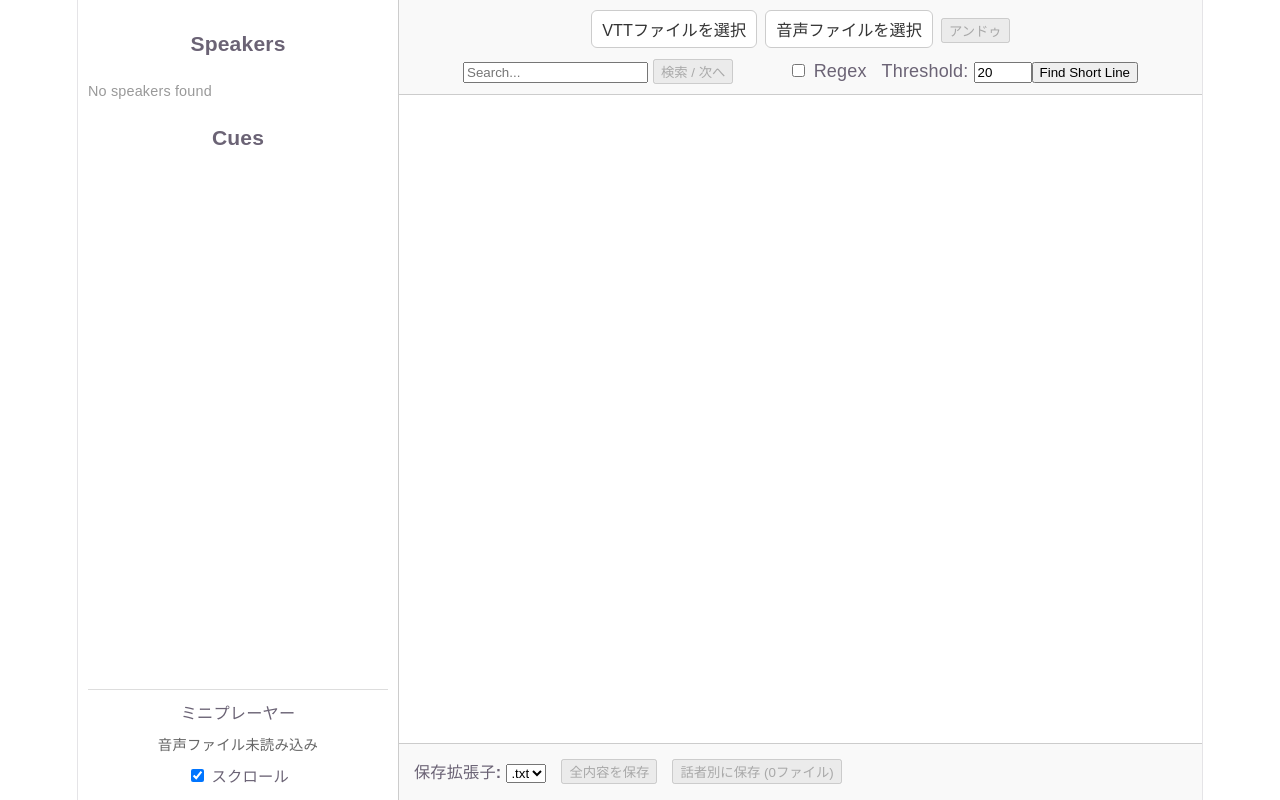
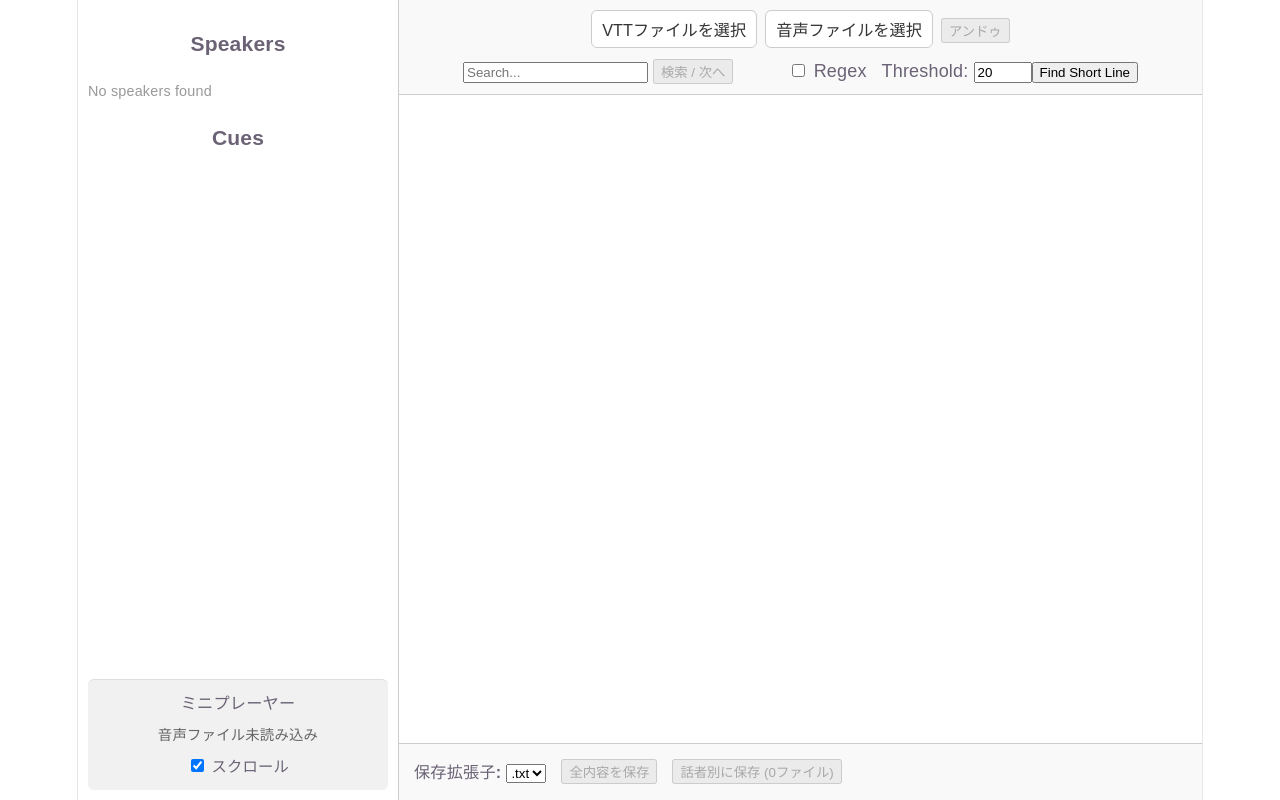
Before and after one commit to TakamiChie/vtt-editor, a React (Vite) app: page / in a window 1280 px wide. Built offline with nearby package versions, Linux system fonts and the light colour scheme.

Commit message:
ミニプレーヤー状態を背景色で可視化

```diff
--- a/src/VttEditor.tsx
+++ b/src/VttEditor.tsx
@@ -27,6 +27,7 @@ const VttEditor: React.FC = () => {
   });
   const [audioUrl, setAudioUrl] = useState<string>("");
   const [audioFileName, setAudioFileName] = useState<string>("");
+  const [audioStatus, setAudioStatus] = useState<"未読み込み" | "再生中" | "停止中">("未読み込み");
   const [isAutoScrollEnabled, setIsAutoScrollEnabled] = useState(true);
   const scrollRef = useRef<{ [key: string]: HTMLDivElement | null }>({});
   const audioRef = useRef<HTMLAudioElement | null>(null);
@@ -126,6 +127,7 @@ const VttEditor: React.FC = () => {
       return newAudioUrl;
     });
     setAudioFileName(file.name);
+    setAudioStatus("停止中");
   };
 
   useEffect(() => {
@@ -236,12 +238,14 @@ const VttEditor: React.FC = () => {
     player.play().catch(() => {
       // 自動再生制限などで再生できない場合は何もしない
     });
+    setAudioStatus("再生中");
   }, [audioUrl, cues]);
 
   const pauseAudio = useCallback(() => {
     if (!audioRef.current) return;
     const player = audioRef.current;
     player.pause();
+    setAudioStatus("停止中");
   }, []);
 
   const playPauseFromCue = useCallback((index: number) => {
@@ -375,6 +379,12 @@ const VttEditor: React.FC = () => {
     return { speaker, preview, plainText, previewLength };
   };
 
+  const miniPlayerBgColor = (() => {
+    if (audioStatus === "再生中") return "#e8f7e8";
+    if (audioStatus === "停止中") return "#fdeaea";
+    return "#f1f1f1";
+  })();
+
   return (
     <div style={{ display: "flex", height: "100vh", fontFamily: "sans-serif" }}>
       {/* 左サイドバー: タイムスタンプ一覧 */}
@@ -476,7 +486,16 @@ const VttEditor: React.FC = () => {
             );
           })}
         </div>
-        <div style={{ marginTop: "10px", borderTop: "1px solid #ddd", paddingTop: "10px" }}>
+        <div
+          style={{
+            marginTop: "10px",
+            borderTop: "1px solid #ddd",
+            paddingTop: "10px",
+            backgroundColor: miniPlayerBgColor,
+            borderRadius: "6px",
+            padding: "10px",
+          }}
+        >
           <div style={{ fontSize: "0.9em", fontWeight: "bold", marginBottom: "6px" }}>
             ミニプレーヤー
           </div>
@@ -488,6 +507,9 @@ const VttEditor: React.FC = () => {
               title={audioFileName}
               style={{ width: "100%" }}
               onTimeUpdate={handleAudioTimeUpdate}
+              onPlay={() => setAudioStatus("再生中")}
+              onPause={() => setAudioStatus("停止中")}
+              onEnded={() => setAudioStatus("停止中")}
             />
           ) : (
             <div style={{ fontSize: "0.8em", color: "#666" }}>音声ファイル未読み込み</div>
```
